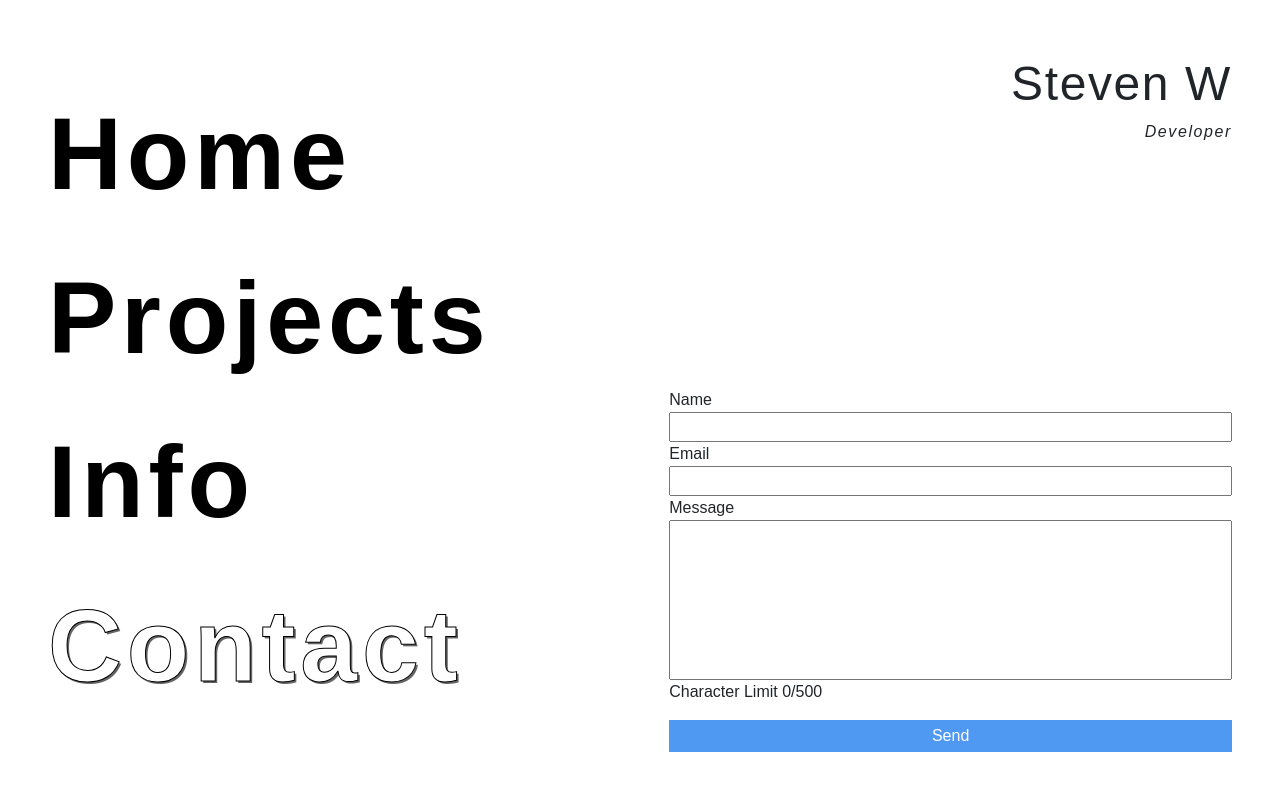
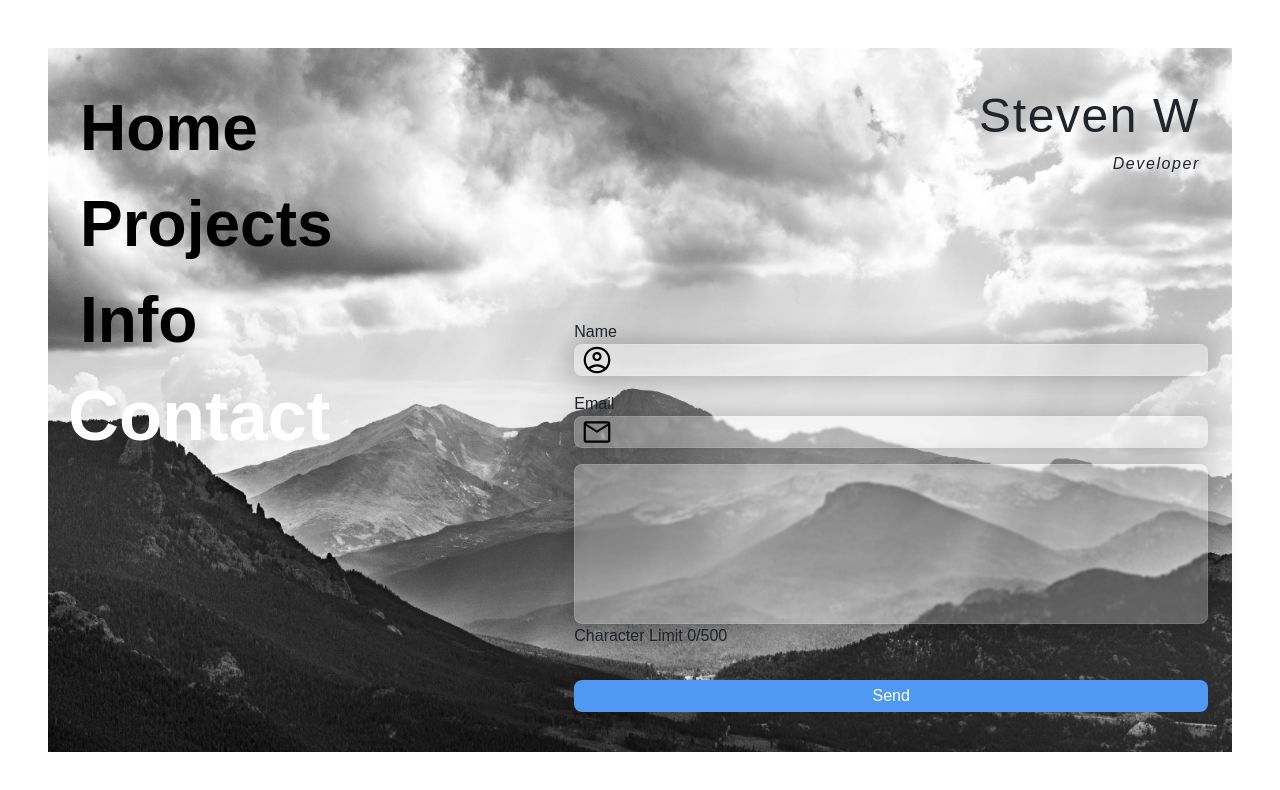
Before and after one commit to Starato/glowing-portfolio, a React (Vite) app: page /contact in a window 1280 px wide. Shown: the top 790 px of the page. Built offline with nearby package versions, Linux system fonts and the light colour scheme.

Commit message:
revision

```diff
--- a/package.json
+++ b/package.json
@@ -4,7 +4,7 @@
   "version": "0.0.0",
   "type": "module",
   "scripts": {
-    "dev": "vite",
+    "dev": "vite --port 49152",
     "build": "vite build",
     "lint": "eslint .",
     "preview": "vite preview"
--- a/src/App.scss
+++ b/src/App.scss
@@ -1,7 +1,15 @@
+main {
+    background-image: url('/colorado_bg.jpg');
+    background-repeat: no-repeat;
+    background-position: center center;
+    background-size: cover;
+}
+
 .content {
     display: grid;
     grid-template-columns: auto auto;
     height: 100%;
+    padding: 2rem;
 }
 
 .content p {
@@ -24,6 +32,10 @@
 }
 
 @media (max-width: 769px) {
+    main {
+        background-position: 57%;
+    }
+
     .content {
         display: flex;
         justify-content: center;
--- a/src/Components/ContactForm/ContactForm.jsx
+++ b/src/Components/ContactForm/ContactForm.jsx
@@ -23,17 +23,26 @@ export default function ContactForm() {
 		<form name="contact" action="/thanks" method="POST" data-netlify-honeypot="bot-field" data-netlify="true">
 			<input type="hidden" name="form-name" value="contact" />
 			<div>
+				<div>
 					<label htmlFor="name">Name</label>
-					<input type="text" name="name" id="name" />
+				</div>
+				<div className="cnt-fld">
+					<img src="account_black.svg" alt="Name" width={32} height={32} />
+					<input type="text" name="name" id="name"/>
+				</div>
 			</div>
 
 			<div>
+				<div>
 					<label htmlFor="email">Email</label>
+				</div>
+				<div className="cnt-fld">
+					<img src="mail_black.svg" alt="E-mail" width={32} height={32} />
 					<input type="text" name="email" id="email" />
+				</div>
 			</div>
 
 			<div>
-					<label htmlFor="message">Message</label>
 				<textarea onChange={validateMessage} name="message" id="message"></textarea>
 				<p>Character Limit {messageChar}/500</p>
 			</div>
--- a/src/Components/Logo/Logo.scss
+++ b/src/Components/Logo/Logo.scss
@@ -4,6 +4,7 @@
     flex-direction: column;
     letter-spacing: 0.1rem;
     min-width: max-content;
+    z-index: 100;
 }
 
 .logo > div > span {
--- a/src/Components/Menu/Menu.scss
+++ b/src/Components/Menu/Menu.scss
@@ -1,30 +1,23 @@
 .menu {
-    display: flex;
-    flex-direction: column;
-    justify-content: space-evenly;
-    height: 100%;
-
     div {
-        height: 9vw;
+        height: max-content;
         display: flex;
         align-items: center;
     }
 
     a {
         text-decoration: none;
+        display: inline-block;
         color: black;
         font-weight: bolder;
-        letter-spacing: 0.3rem;
-        font-size: 8vw;
-        transition: color 0.5s, font-size 1.5s, -webkit-text-stroke 0.5s;
+        font-size: 4rem;
+        transition: color 0.5s, font-size 3s, -webkit-text-stroke 0.5s ease;
     }
 }
 
 @mixin focus-menu() {
-    font-size: 9vw;
+    transform: scale(1.1);
     color: white !important;
-    -webkit-text-stroke: 1px #000000;
-    text-shadow: 2px 2px rgb(101, 101, 101);
 }
 
 .menu > div > a:hover {
@@ -34,3 +27,19 @@
 .focused {
     @include focus-menu();
 }
+
+@media (max-width: 769px) {
+    .mobile {
+        display: block;
+    }
+
+    .menu > div > a {
+        transition: none;
+    }
+
+    .menu > div > a:hover,
+    .focused {
+        color: black !important;
+        transform: scale(1);
+    }
+}
--- a/src/Contact/Contact.scss
+++ b/src/Contact/Contact.scss
@@ -1,5 +1,15 @@
 #contact {
     width: 100%;
+    transition: all 0.3s ease;
+}
+
+input,
+textarea {
+    border: 1px solid rgba(255, 255, 255, 0.1);
+    border-radius: 0.5rem;
+    background: rgba(255, 255, 255, 0.25);
+    backdrop-filter: blur(1px);
+    box-shadow: 0 0 30px rgba(0, 0, 0, 0.3);
 }
 
 #contact > form {
@@ -9,14 +19,39 @@
     flex-direction: column;
 }
 
-#contact > form > div {
+form > div {
     display: flex;
     flex-direction: column;
     width: 100%;
+    margin: 0.5rem;
+}
+
+.cnt-fld {
+    display: flex;
+    flex-direction: column;
+    position: relative;
+
+    img {
+        position: absolute;
+        left: 0.4rem;
+        top: 50%;
+        transform: translateY(-50%);
+        z-index: 1;
+    }
+
+    input {
+        padding-left: 3rem;
+        height: 2rem;
+    }
+}
+
+form > div:nth-of-type(3) {
+    position: relative;
 
     textarea {
         resize: none;
         height: 10rem;
+        padding: 0.6rem;
     }
 }
 
@@ -26,6 +61,7 @@
     background-color: #4f99f3;
     width: 100%;
     border: none;
+    border-radius: 0.5rem;
 }
 
 #contact button:hover {
```
Lines whose indentation alone changed are shown as unchanged.
